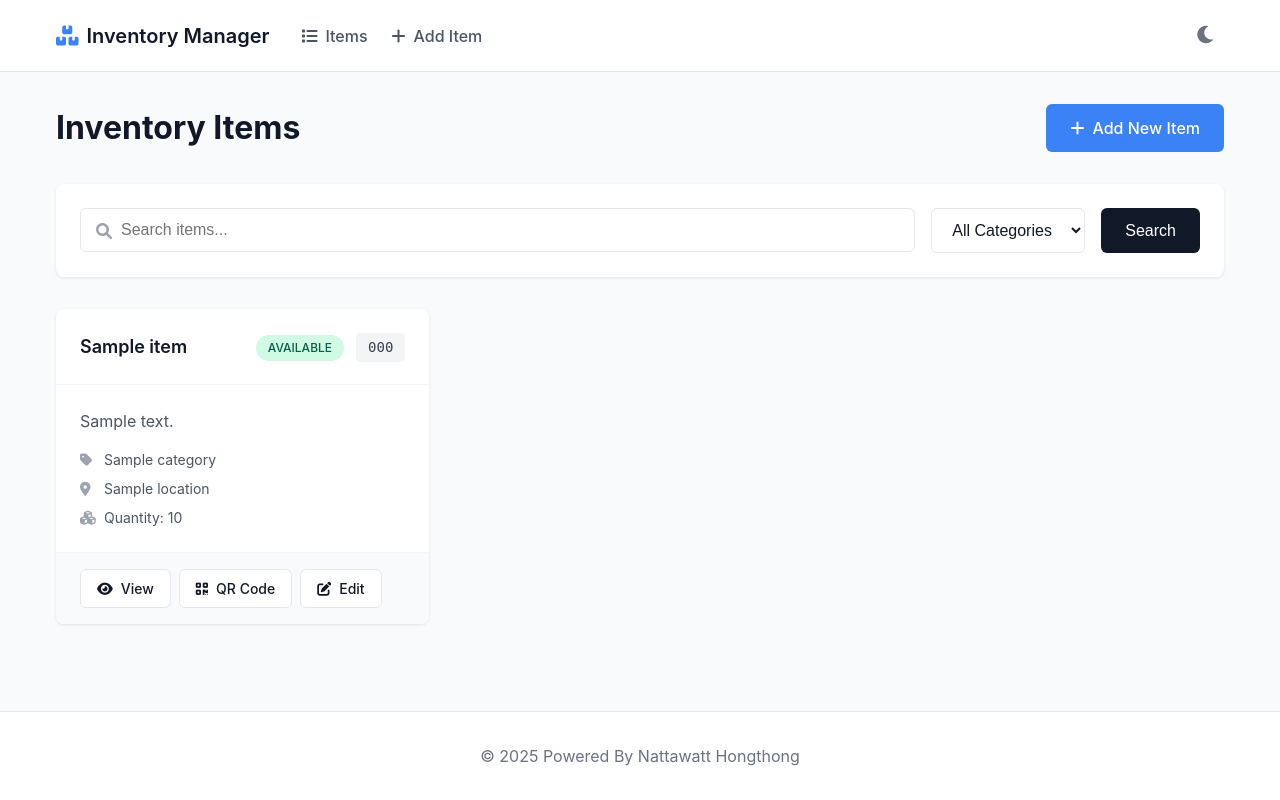
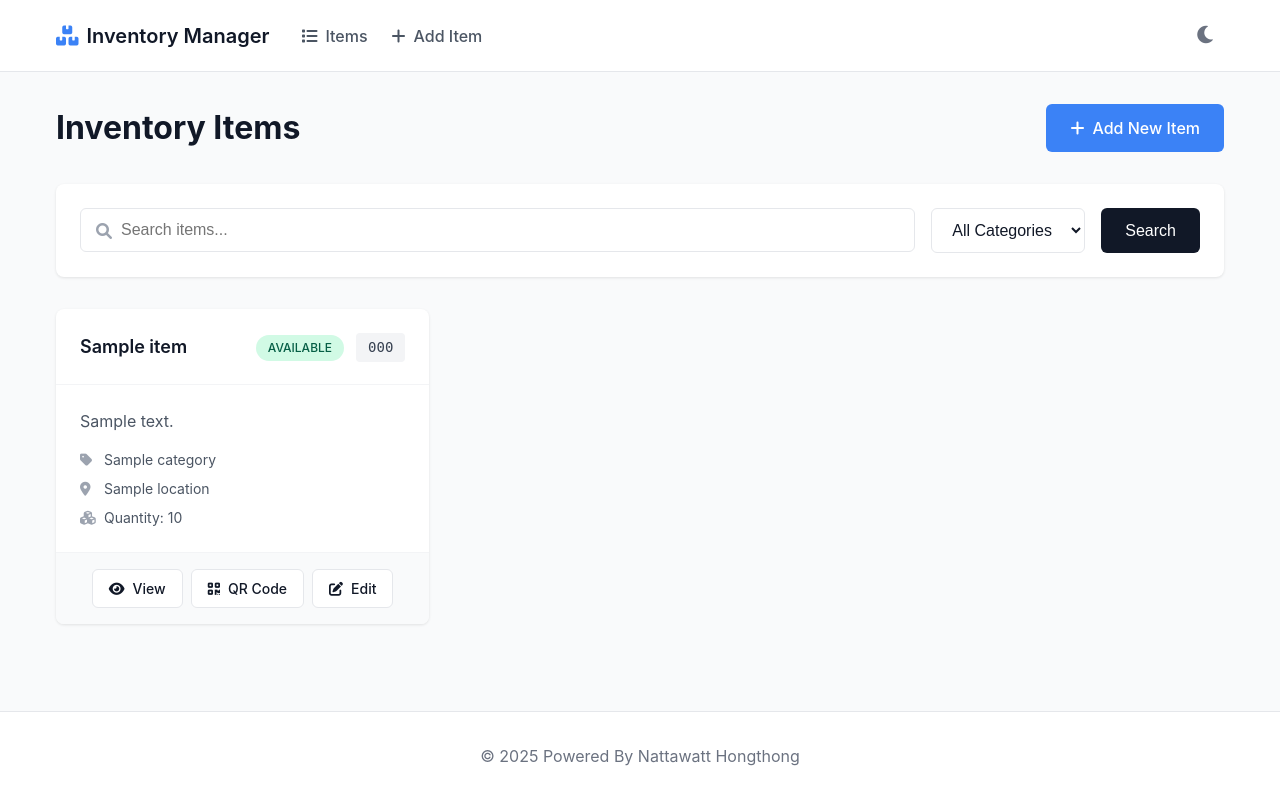
Before and after one commit to RealNattawattHongthong/inventory, a Flask app: template templates/inventory_index.html in a window 1280 px wide. Run offline with Flask 3, Linux system fonts and the light colour scheme; the template is opened without the code that fills it: most values are stand-ins (such as "Sample title", 1, 10 or a date in 2020).

Commit message:
Perfect align item-footer at bottom of cards
- Made item-card a flex container with column direction
- Set item-body to flex: 1 to fill available space
- Added margin-top: auto to push footer to bottom
- Centered footer content with justify-content and align-items

🤖 Generated with [Claude Code](https://claude.ai/code)

Co-Authored-By: Claude <noreply@anthropic.com>

```diff
--- a/static/css/inventory_style.css
+++ b/static/css/inventory_style.css
@@ -325,6 +325,9 @@ body {
     box-shadow: 0 1px 3px rgba(0, 0, 0, 0.1);
     overflow: hidden;
     transition: transform 0.2s, box-shadow 0.2s, background-color 0.3s ease;
+    display: flex;
+    flex-direction: column;
+    height: 100%;
 }
 
 .item-card:hover {
@@ -365,6 +368,7 @@ body {
 
 .item-body {
     padding: 1.5rem;
+    flex: 1;
 }
 
 .item-description {
@@ -427,6 +431,9 @@ body {
     border-top: 1px solid var(--gray-100);
     display: flex;
     gap: 0.5rem;
+    margin-top: auto;
+    justify-content: center;
+    align-items: center;
 }
 
 /* Empty State */
```
